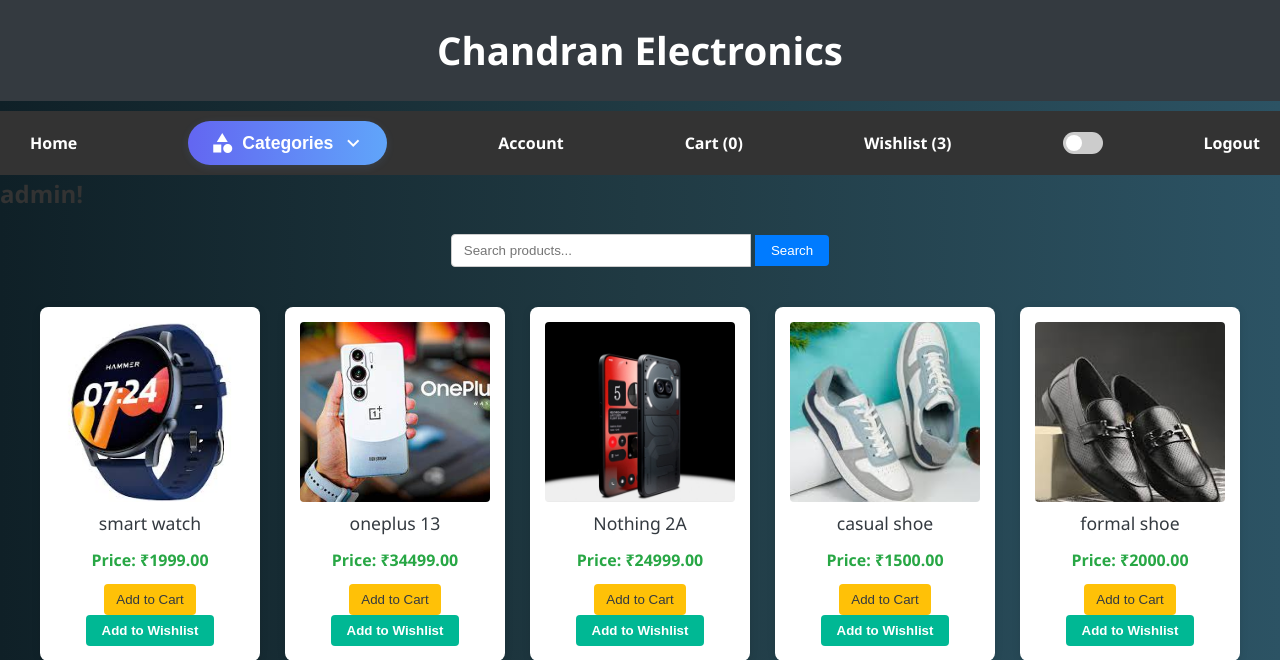
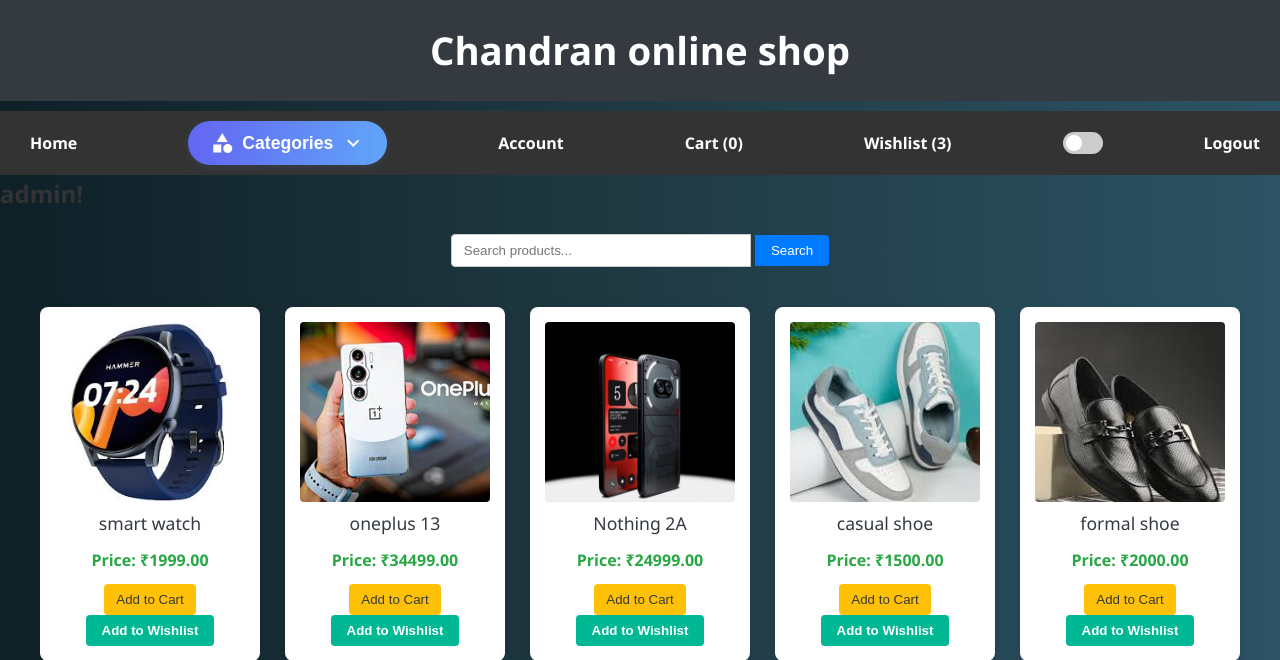
Before and after one commit to boopathychandran/Django-E-Commerce-project, a Django app: page /ecommerce/ in a window 1280 px wide. Shown: the top 660 px of the page. Run offline with Django 5.2, Linux system fonts and the light colour scheme; a user stored in the database is signed in; data comes from the database, SQL or seed files in the repository.

Commit message:
Update ecommerce.html

```diff
--- a/login/templates/login/ecommerce.html
+++ b/login/templates/login/ecommerce.html
@@ -54,7 +54,7 @@
 
     <!-- Website Title -->
     <div class="site-title">
-        <h1>Chandran Electronics</h1>
+        <h1>Chandran online shop</h1>
     </div>
 
     <!-- Navbar -->
```
